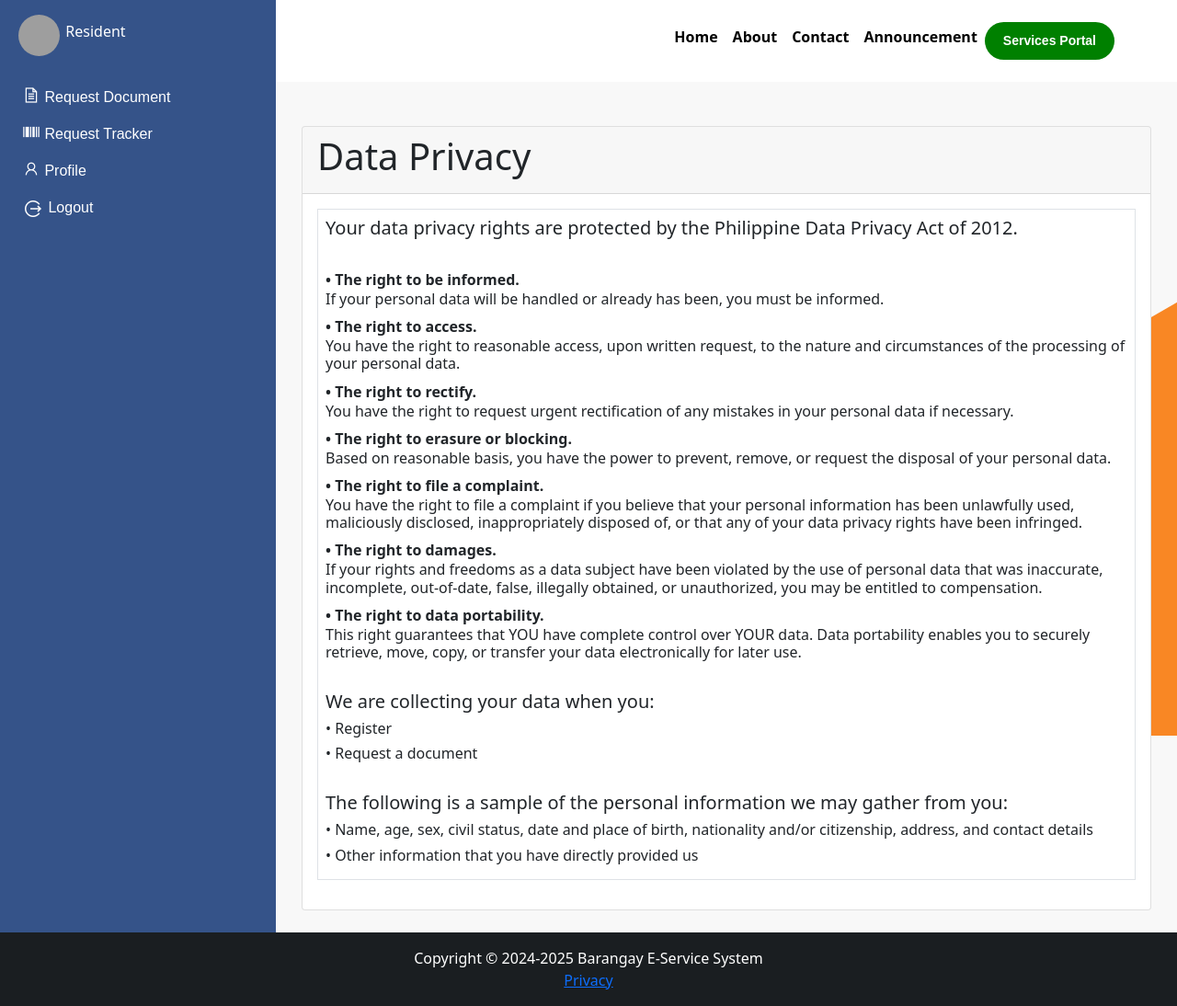
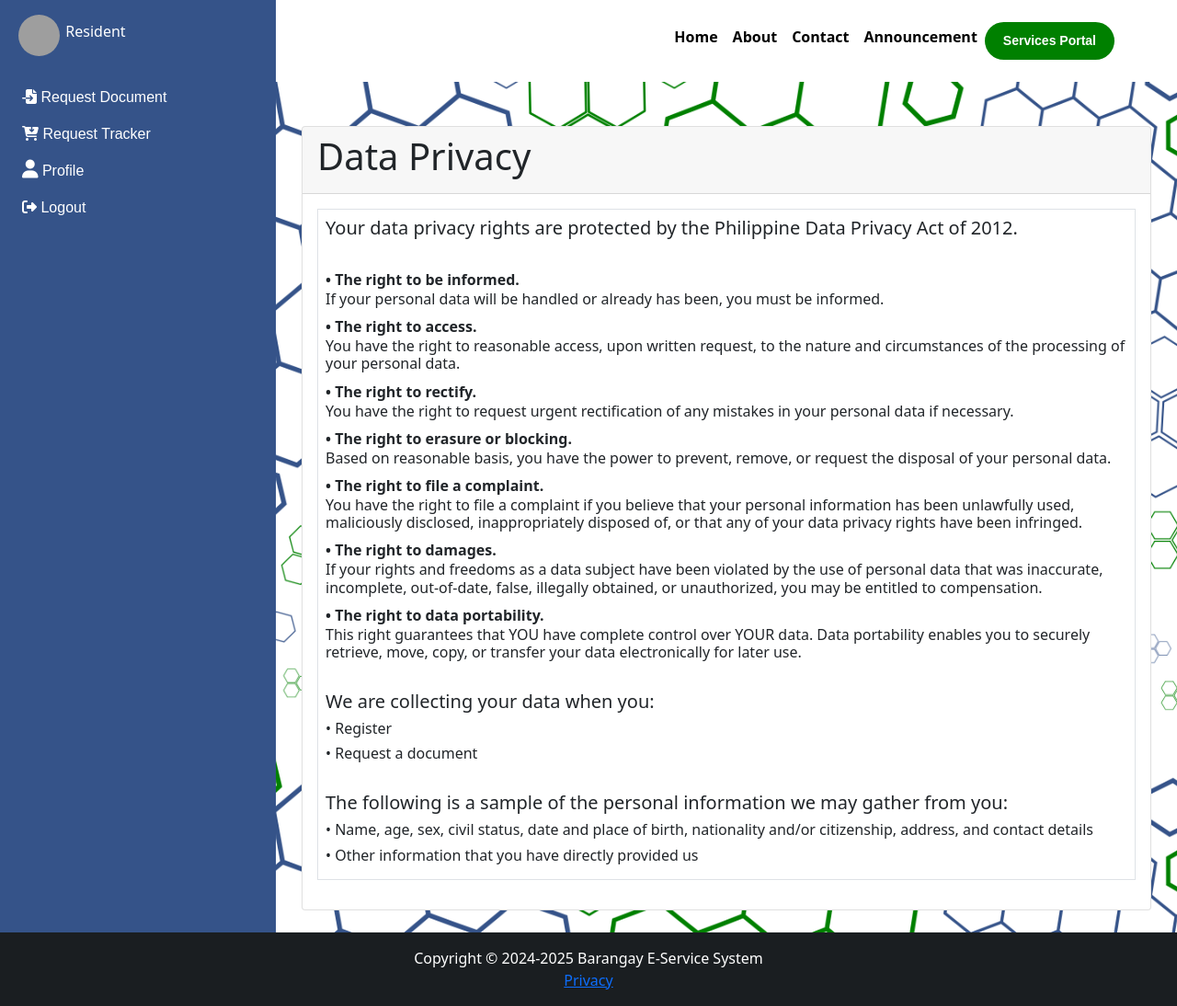
Before and after one commit to syntaxboybe/BESS, a Django app: a page that uses templates/UsersideTemplate/ServicePortalBase.html in a window 1280 px wide. Shown: the whole page at 92% size. Run offline with Django 3.2, Linux system fonts and the light colour scheme; the visitor is signed in with stand-in values (Sample User, id 1); data that the repository does not hold is empty; some libraries are stand-ins or nearby versions; grey boxes are pictures that could not be loaded.

Commit message:
enhanced: visuals - bg and icons

```diff
--- a/templates/UsersideTemplate/ServicePortalBase.html
+++ b/templates/UsersideTemplate/ServicePortalBase.html
@@ -8,6 +8,7 @@
     <meta name="viewport" content="width=device-width, initial-scale=1.0">
     <link rel="stylesheet" type="text/css" href="{% static 'bootstrap/css/bootstrap.min.css' %}">
     <link rel="stylesheet" type="text/css" href="{% static 'bootstrap/css/style.css' %}">
+    <link href="https://cdnjs.cloudflare.com/ajax/libs/font-awesome/6.7.1/css/all.min.css" rel="stylesheet">
     <link rel="stylesheet" type="text/css" href="{% static 'line-awesome/css/line-awesome.min.css' %}">
     <link rel="stylesheet" type="text/css" href="{% static 'bootstrap/css/bootstrap-datepicker.min.css' %}">
     <link rel="icon" href="{% static 'img/favicon-48x48.png' %}" type="image/x-icon">
@@ -26,7 +27,7 @@
 
 <style>
   body {
-  background: url("/static/img/service-bg.svg") no-repeat center center fixed;
+  background: url("/static/img/service-bg.png") no-repeat center center fixed;
   -webkit-background-size: cover;
   -moz-background-size: cover;
   -o-background-size: cover;
@@ -57,10 +58,10 @@
             </div>
 
             <ul class="list-unstyled px-2">
-                <li class=""><a href="{% url 'service_portal' %}" class="text-decoration-none px-3 py-2 d-block"><i class="lar la-file-alt fs-5"></i> Request Document</a></li>
-                <li class=""><a href="{% url 'document-status' %}" class="text-decoration-none px-3 py-2 d-block"><i class="las la-barcode fs-5"></i> Request Tracker</a></li>
-                <li class=""><a href="{% url 'profile' %}" class="text-decoration-none px-3 py-2 d-block"><i class="las la-user fs-5"></i> Profile</a></li>
-              <li class="" ><a href="{% url 'userLogout' %}" class="text-decoration-none px-3 py-2 d-block" ><i class="las la-sign-out-alt fs-4" style="vertical-align: middle;"></i> Logout</a></li>
+                <li class=""><a href="{% url 'service_portal' %}" class="text-decoration-none px-3 py-2 d-block"><i class="fa-solid fa-file-import"></i> Request Document</a></li>
+                <li class=""><a href="{% url 'document-status' %}" class="text-decoration-none px-3 py-2 d-block"><i class="fa-solid fa-cart-arrow-down"></i> Request Tracker</a></li>
+                <li class=""><a href="{% url 'profile' %}" class="text-decoration-none px-3 py-2 d-block"><i class="fas fa-user fs-5"></i> Profile</a></li>
+                <li class=""><a href="{% url 'userLogout' %}" class="text-decoration-none px-3 py-2 d-block"><i class="fa-solid fa-right-from-bracket"></i> Logout</a></li>
             </ul>
         </div>
 
--- a/templates/UsersideTemplate/announcement.html
+++ b/templates/UsersideTemplate/announcement.html
@@ -5,7 +5,7 @@
 
 <style>
   .bg {
-  background: url("/static/img/service-bg.svg") no-repeat center center fixed;
+  background: url("/static/img/service-bg.png") no-repeat center center fixed;
   -webkit-background-size: cover;
   -moz-background-size: cover;
   -o-background-size: cover;
```
Also changed, not shown: templates/UsersideTemplate/service_portal.html (+15 -5 lines), static/img/service-bg.png (added).
